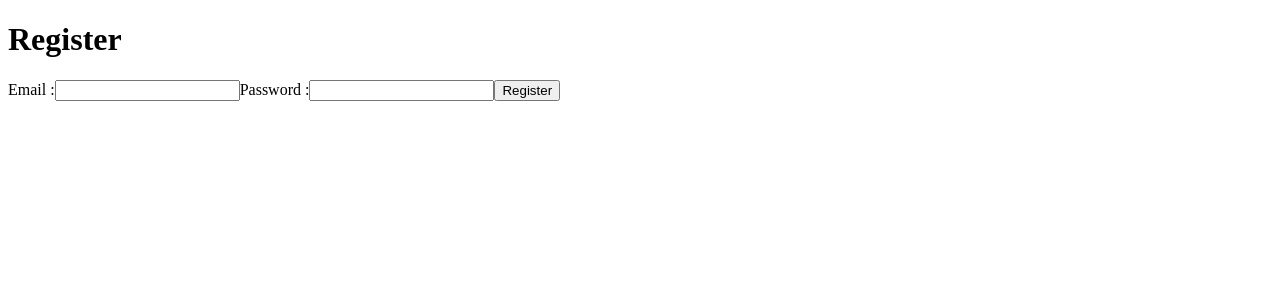
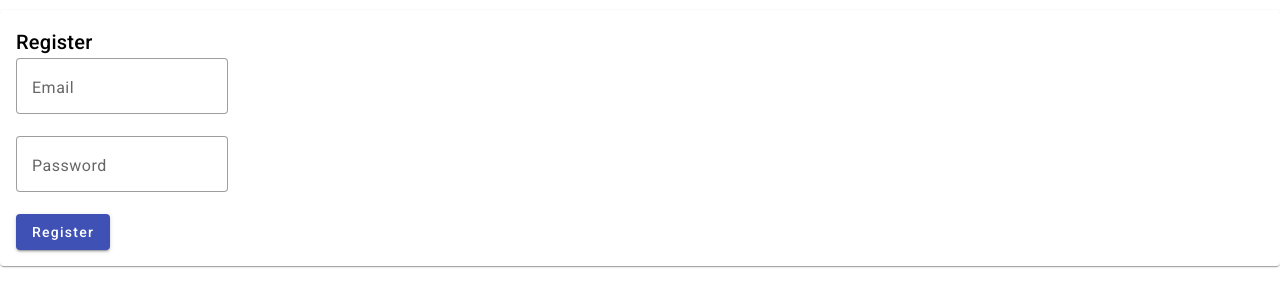
Before and after one commit to Minyas25/angular-auth, an Angular app: page /register in a window 1280 px wide. Shown: the top 306 px of the page. Built offline with nearby package versions, Linux system fonts and the light colour scheme.

Commit message:
added angular material

```diff
--- a/angular.json
+++ b/angular.json
@@ -25,6 +25,7 @@
               "src/assets"
             ],
             "styles": [
+              "@angular/material/prebuilt-themes/indigo-pink.css",
               "src/styles.css"
             ],
             "scripts": []
@@ -93,6 +94,7 @@
               "src/assets"
             ],
             "styles": [
+              "@angular/material/prebuilt-themes/indigo-pink.css",
               "src/styles.css"
             ],
             "scripts": []
--- a/package.json
+++ b/package.json
@@ -11,10 +11,12 @@
   "private": true,
   "dependencies": {
     "@angular/animations": "^16.1.0",
+    "@angular/cdk": "^16.1.4",
     "@angular/common": "^16.1.0",
     "@angular/compiler": "^16.1.0",
     "@angular/core": "^16.1.0",
     "@angular/forms": "^16.1.0",
+    "@angular/material": "^16.1.4",
     "@angular/platform-browser": "^16.1.0",
     "@angular/platform-browser-dynamic": "^16.1.0",
     "@angular/router": "^16.1.0",
--- a/src/app/register/register.component.css
+++ b/src/app/register/register.component.css
@@ -0,0 +1,3 @@
+mat-card {
+    margin:10px auto;
+}
--- a/src/app/register/register.component.html
+++ b/src/app/register/register.component.html
@@ -1,13 +1,29 @@
+<mat-card>
+    <mat-card-header>
+        <mat-card-title>Register</mat-card-title>
+    </mat-card-header>
+    <mat-card-content>
 
-<h1>Register</h1>
+        <form (ngSubmit)="onSubmit()">
+            <div>
+                <mat-form-field appearance="outline">
+                    <mat-label>Email</mat-label>
+                    <input matInput type="email" placeholder="Email" name="email" [(ngModel)]="user.email">
+                </mat-form-field>
+            </div>
+            <div>
+                <mat-form-field appearance="outline">
+                    <mat-label>Password</mat-label>
+                    <input matInput type="password" placeholder="password" name="password" [(ngModel)]="user.password">
+                </mat-form-field>
+            </div>
+            <button mat-raised-button color="primary">Register</button>
+        </form>
+        <p *ngIf="feedback">{{feedback}}</p>
 
-<form (ngSubmit)="onSubmit()">
-    <label for="email">Email :</label>
-    <input type="email" name="email" [(ngModel)]="user.email">
-
-    <label for="password">Password :</label>
-    <input type="password" name="password" [(ngModel)]="user.password">
-
-    <button>Register</button>
-</form>
-<p *ngIf="feedback">{{feedback}}</p>
+    </mat-card-content>
+    <!-- <mat-card-actions align="end">
+        <button mat-button>LIKE</button>
+        <button mat-button>SHARE</button>
+    </mat-card-actions> -->
+</mat-card>
--- a/src/index.html
+++ b/src/index.html
@@ -6,8 +6,11 @@
   <base href="/">
   <meta name="viewport" content="width=device-width, initial-scale=1">
   <link rel="icon" type="image/x-icon" href="favicon.ico">
+  <link rel="preconnect" href="https://fonts.gstatic.com">
+  <link href="https://fonts.googleapis.com/css2?family=Roboto:wght@300;400;500&display=swap" rel="stylesheet">
+  <link href="https://fonts.googleapis.com/icon?family=Material+Icons" rel="stylesheet">
 </head>
-<body>
+<body class="mat-typography">
   <app-root></app-root>
 </body>
 </html>
--- a/src/styles.css
+++ b/src/styles.css
@@ -1 +1,4 @@
 /* You can add global styles to this file, and also import other style files */
+
+html, body { height: 100%; }
+body { margin: 0; font-family: Roboto, "Helvetica Neue", sans-serif; }
```
Also changed, not shown: src/app/app.module.ts (+14 -1 lines), 1 other file (tests, documents, lock files or other folders).
